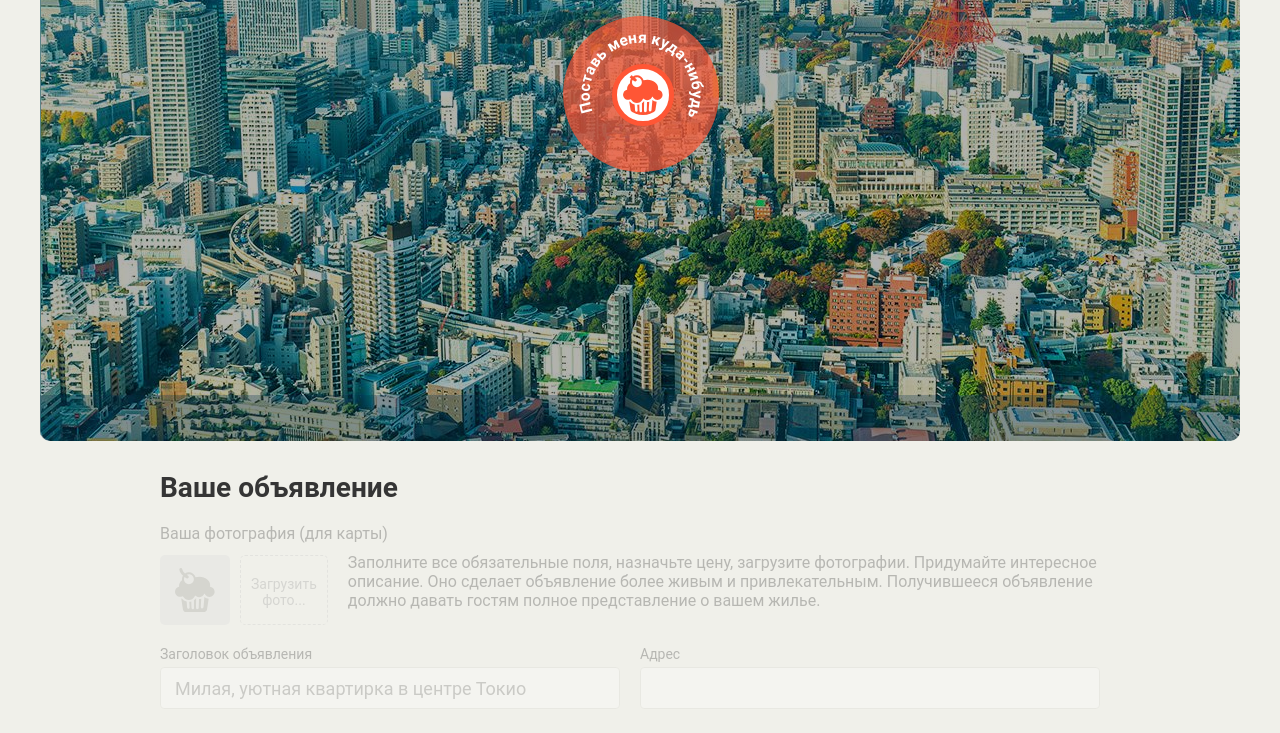
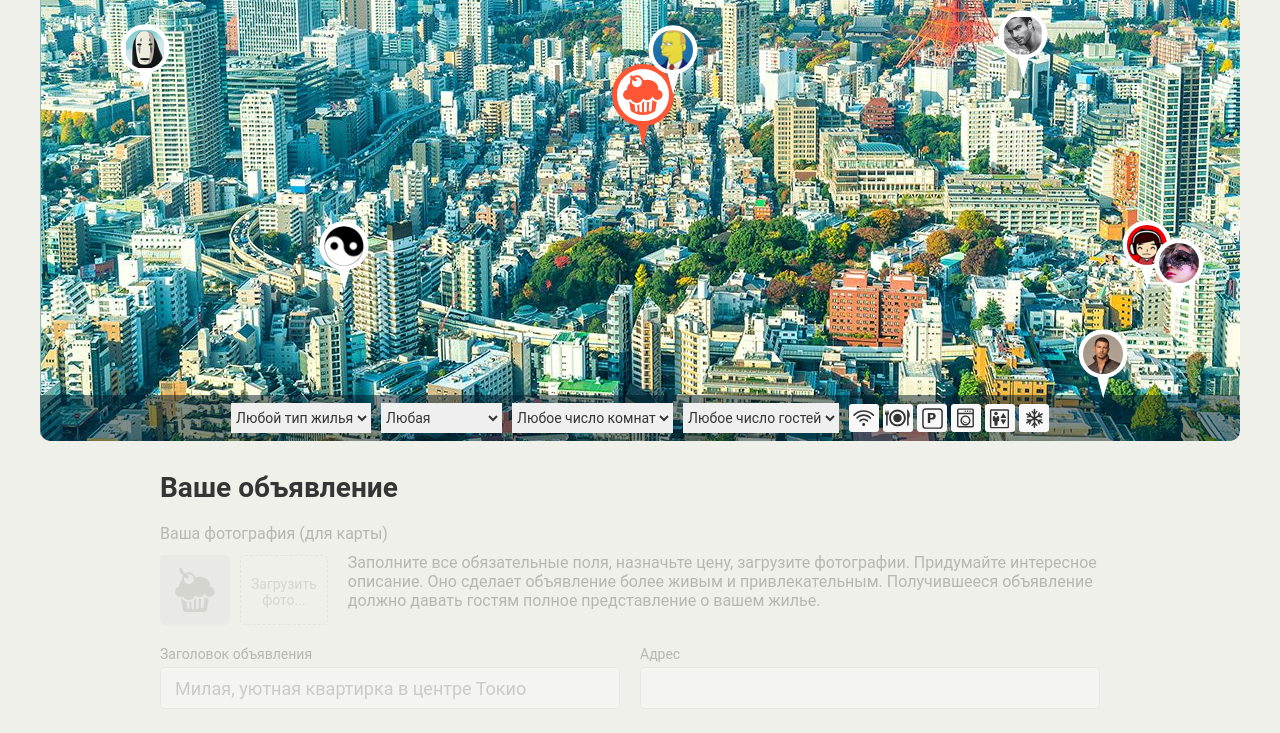
Before and after one commit to b-aleksei/keksobooking-19, a website: page index.html in a window 1280 px wide. Shown: the part 309-1042 px from the top of the page. Drawn offline with Linux system fonts and the light colour scheme; files whose address does not match are found by name.

Commit message:
homework part1

```diff
--- a/index.html
+++ b/index.html
@@ -230,7 +230,9 @@
 
   <!-- Метка объявления -->
   <template id="pin">
-    <button type="button" class="map__pin" style="left: 200px; top: 400px;"><img src="img/avatars/user07.png" width="40" height="40" draggable="false" alt="Метка объявления"></button>
+    <button type="button" class="map__pin" style="left: 200px; top: 400px;">
+      <img src="img/avatars/user07.png" width="40" height="40" draggable="false" alt="Метка объявления">
+    </button>
   </template>
 
   <!-- Сообщение об успешном создании объявления -->
@@ -247,6 +249,6 @@
       <button class="error__button">Попробовать снова</button>
     </div>
   </template>
-
+  <script src="js/main.js"></script>
 </body>
 </html>
--- a/js/main.js
+++ b/js/main.js
@@ -0,0 +1,79 @@
+'use strict';
+var avatarsUrl = ['01', '02', '03', '04', '05', '06', '07', '08'];
+var titleHouse = ['Квартира', 'Постоялый двор', 'Лачуга', 'Общежитие', 'Комуналка', 'Хостел', 'Отель', 'Часный дом'];
+var locationHouse = ['100, 200', '600, 350', '480, 368', '684, 588', '621, 214', '547, 215', '879, 632', '789, 102'];
+var priceHouse = ['500', '800', '1000', '1300', '1500', '2000', '3000', '4000'];
+var typeHouse = ['palace', 'flat', 'house', 'bungalo'];
+var checkinCheckout = ['12-00', '13-00', '14-00'];
+var featuresHouse = ['wifi', 'dishwasher', 'parking', 'washer', 'elevator', 'conditioner'];
+var descriptionHose = ['cool', 'the best', 'so so', 'awful'];
+var photosHouse = ['http://o0.github.io/assets/images/tokyo/hotel1.jpg', 'http://o0.github.io/assets/images/tokyo/hotel2.jpg', 'http://o0.github.io/assets/images/tokyo/hotel3.jpg'];
+var positionX = document.querySelector('.map').offsetWidth;
+
+function random(max, min) {
+  var minValue = min ? min : 0;
+  return minValue + Math.floor(Math.random() * (max + 1 - minValue));
+}
+
+function cutItemFromArr(arr) {
+  return arr.splice(random(arr.length - 1), 1).toString();
+}
+
+function makeObj() {
+  return {
+    author: {avatar: 'img/avatars/user' + cutItemFromArr(avatarsUrl) + '.png'},
+    offer: {
+      title: cutItemFromArr(titleHouse),
+      address: cutItemFromArr(locationHouse),
+      price: cutItemFromArr(priceHouse),
+      type: typeHouse[random(typeHouse.length - 1)],
+      rooms: random(4),
+      guests: random(8),
+      checkin: checkinCheckout[random(checkinCheckout.length - 1)],
+      checkout: checkinCheckout[random(checkinCheckout.length - 1)],
+      features: featuresHouse[random(featuresHouse.length - 1)],
+      description: descriptionHose[random(descriptionHose.length - 1)],
+      photos: photosHouse[random(photosHouse.length - 1)],
+    },
+    location: {
+      x: random(positionX, 1),
+      y: random(630, 130)
+    }
+  };
+}
+
+function generateArr() {
+  var arr = [];
+  for (var i = 0; i < 8; i++) {
+    var obj = makeObj();
+    arr.push(obj);
+  }
+  return arr;
+}
+
+document.querySelector('.map').classList.remove('map--faded');
+
+function makeItem(obj) {
+  var template = document.querySelector('#pin').content.querySelector('.map__pin');
+  var item = template.cloneNode(true);
+  var itemWidth = 25;
+  var itemHeight = 70;
+  var itemImg = item.querySelector('img');
+  item.setAttribute('style', 'left: ' + (obj.location.x + itemWidth) + 'px; top: ' + (obj.location.y + itemHeight) + 'px;');
+  itemImg.setAttribute('src', '' + obj.author.avatar);
+  itemImg.setAttribute('alt', '' + obj.offer.title);
+  return item;
+}
+
+function fillDom() {
+  var target = document.querySelector('.map__pins');
+  var fragment = document.createDocumentFragment();
+  var arr = generateArr();
+
+  for (var i = 0; i < arr.length; i++) {
+    fragment.appendChild(makeItem(arr[i]));
+  }
+  target.appendChild(fragment);
+}
+
+fillDom();
```
Also changed, not shown: 1 other file.
